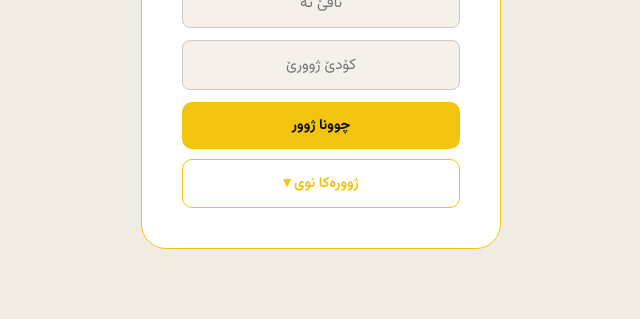
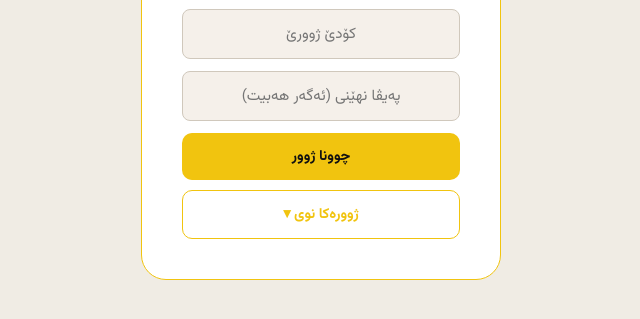
Before and after one commit to jegiralomar/codenames_kurdi, a plain HTML site: page index.html in a window 1280 px wide. Shown: the part 353-672 px from the top of the page, without its empty margins (319-959 px from the left). Drawn offline with nearby package versions, Linux system fonts and the light colour scheme.

Commit message:
index.html

```diff
--- a/index.html
+++ b/index.html
@@ -158,6 +158,7 @@
   <h1 style="color:var(--gold);margin-bottom:20px;">Codenames Badini</h1>
   <input class="lobby-input" id="nameInput" placeholder="ناڤێ تە">
   <input class="lobby-input" id="roomInput" placeholder="کۆدێ ژوورێ">
+  <input class="lobby-input" id="passwordInput" placeholder="پەیڤا نهێنی (ئەگەر هەبیت)" type="password">
   <button class="btn-action" style="background:var(--gold);color:#111;" onclick="handleJoin()">چوونا ژوور</button>
   <button class="btn-action" style="background:transparent;border:1px solid var(--gold);color:var(--gold);margin-top:10px;" onclick="showCreatePanel()">ژوورەکا نوی ▾</button>
   <div id="lobby-create" style="display:none;margin-top:12px;border-top:1px solid var(--border);padding-top:12px;">
```
